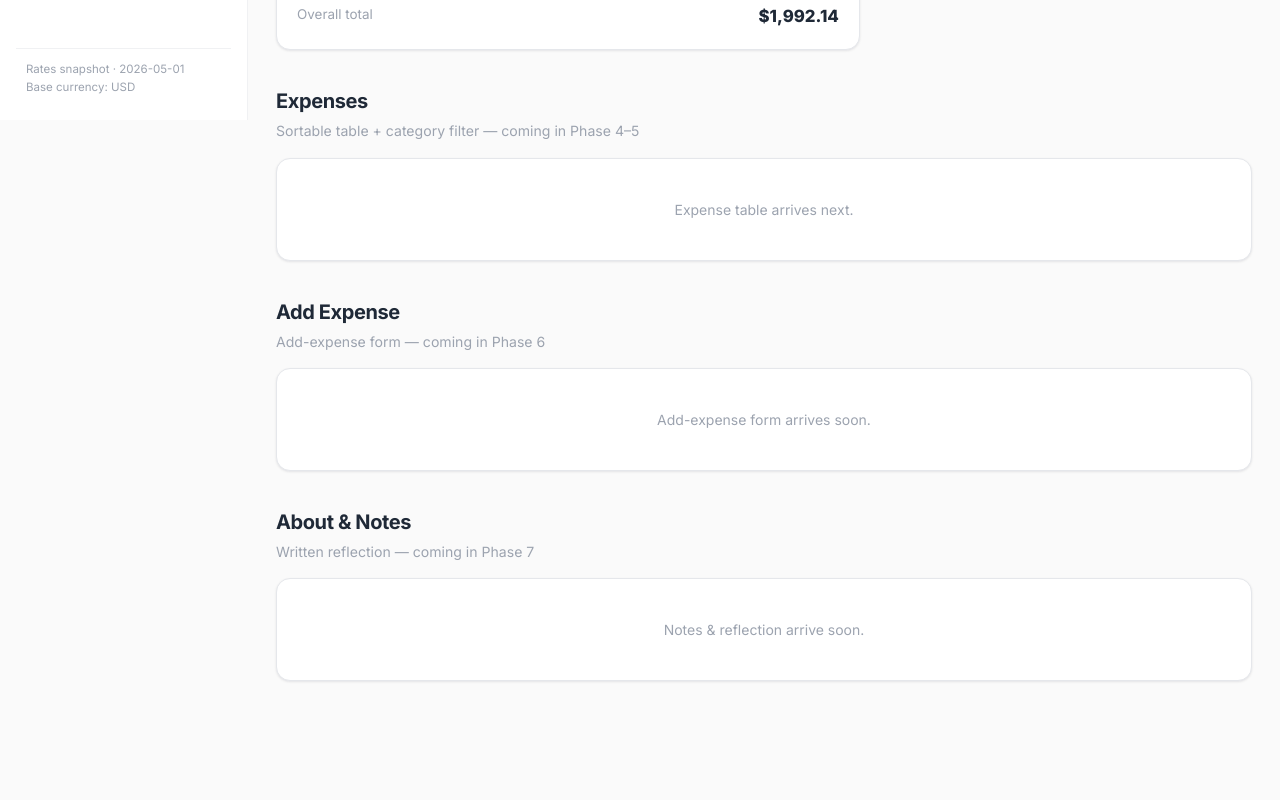
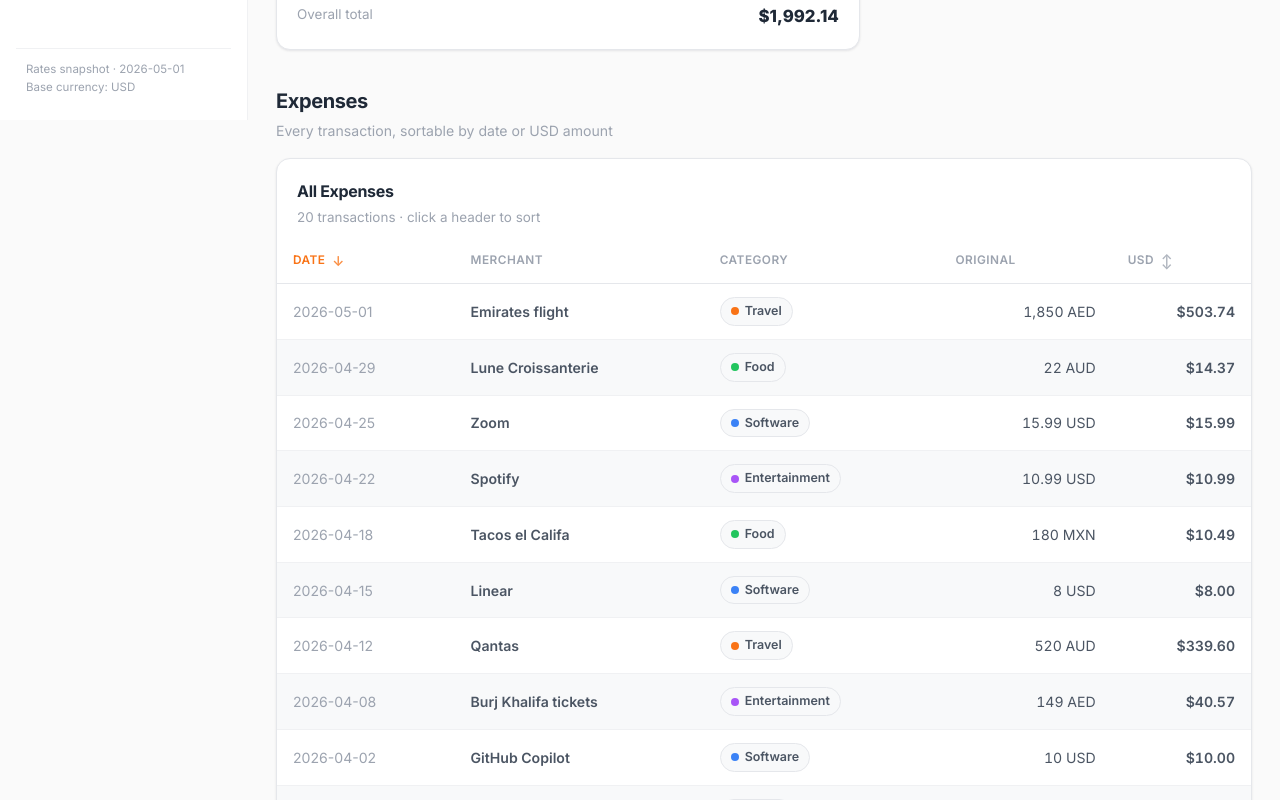
Before and after one commit to Sambitasterio/SpendLens, a React (Vite) app: page / in a window 1280 px wide. Shown: the part 680-1480 px from the top of the page. Before the commit the page ends 1425 px from the top, so only its background shows below. Built offline with nearby package versions, Linux system fonts and the light colour scheme.

Commit message:
sortable expense table (date / USD, asc/desc)

```diff
--- a/src/App.jsx
+++ b/src/App.jsx
@@ -4,6 +4,7 @@
 import Sidebar from './components/Sidebar.jsx';
 import Topbar from './components/Topbar.jsx';
 import SummaryDashboard from './components/SummaryDashboard.jsx';
+import ExpenseTable from './components/ExpenseTable.jsx';
 
 export default function App() {
   const [active, setActive] = useState('dashboard');
@@ -36,9 +37,9 @@
         <section id="expenses" className="section">
           <div className="section-head">
             <h2>Expenses</h2>
-            <p>Sortable table + category filter — coming in Phase 4–5</p>
+            <p>Every transaction, sortable by date or USD amount</p>
           </div>
-          <div className="card card-pad empty-state">Expense table arrives next.</div>
+          <ExpenseTable expenses={expenses} rates={RATES} />
         </section>
 
         <section id="add" className="section">
--- /dev/null
+++ b/src/components/ExpenseTable.jsx
@@ -0,0 +1,97 @@
+import { useMemo, useState } from 'react';
+import { withUSD } from '../lib/currency.js';
+import { fmtUSD, fmtOriginal, colorFor } from '../lib/format.js';
+
+// Columns the user can sort by. Each has an accessor for the sort value.
+const SORTERS = {
+  date: (e) => e.date, // ISO strings sort lexically = chronologically
+  usd: (e) => (e.usd == null ? -Infinity : e.usd),
+};
+
+export default function ExpenseTable({ expenses, rates }) {
+  const [sortKey, setSortKey] = useState('date');
+  const [sortDir, setSortDir] = useState('desc'); // 'asc' | 'desc'
+
+  const rows = useMemo(() => {
+    const withUsd = withUSD(expenses, rates);
+    const get = SORTERS[sortKey];
+    const dir = sortDir === 'asc' ? 1 : -1;
+    return [...withUsd].sort((a, b) => {
+      const av = get(a);
+      const bv = get(b);
+      if (av < bv) return -1 * dir;
+      if (av > bv) return 1 * dir;
+      return 0;
+    });
+  }, [expenses, rates, sortKey, sortDir]);
+
+  const toggleSort = (key) => {
+    if (key === sortKey) {
+      setSortDir((d) => (d === 'asc' ? 'desc' : 'asc'));
+    } else {
+      setSortKey(key);
+      setSortDir(key === 'date' ? 'desc' : 'desc');
+    }
+  };
+
+  const arrow = (key) => (sortKey !== key ? '↕' : sortDir === 'asc' ? '↑' : '↓');
+
+  return (
+    <div className="card">
+      <div className="card-pad" style={{ display: 'flex', justifyContent: 'space-between', alignItems: 'center', paddingBottom: 12 }}>
+        <div>
+          <h3 style={{ fontSize: '1rem' }}>All Expenses</h3>
+          <p style={{ margin: '4px 0 0', color: 'var(--ink-muted)', fontSize: '0.84rem' }}>
+            {rows.length} transaction{rows.length === 1 ? '' : 's'} · click a header to sort
+          </p>
+        </div>
+      </div>
+
+      <div className="table-wrap">
+        <table className="data">
+          <thead>
+            <tr>
+              <th>
+                <button className={`th-sort ${sortKey === 'date' ? 'active' : ''}`} onClick={() => toggleSort('date')}>
+                  Date <span className="th-arrow">{arrow('date')}</span>
+                </button>
+              </th>
+              <th>Merchant</th>
+              <th>Category</th>
+              <th className="num">Original</th>
+              <th className="num">
+                <button className={`th-sort ${sortKey === 'usd' ? 'active' : ''}`} onClick={() => toggleSort('usd')}>
+                  USD <span className="th-arrow">{arrow('usd')}</span>
+                </button>
+              </th>
+            </tr>
+          </thead>
+          <tbody>
+            {rows.length === 0 ? (
+              <tr>
+                <td colSpan={5}>
+                  <div className="empty-state">No expenses to show.</div>
+                </td>
+              </tr>
+            ) : (
+              rows.map((e) => (
+                <tr key={e.id}>
+                  <td style={{ whiteSpace: 'nowrap', color: 'var(--ink-muted)' }}>{e.date}</td>
+                  <td className="strong-ink">{e.merchant}</td>
+                  <td>
+                    <span className="pill">
+                      <span className="swatch" style={{ background: colorFor(e.category) }} />
+                      {e.category}
+                    </span>
+                  </td>
+                  <td className="num">{fmtOriginal(e.amount, e.currency)}</td>
+                  <td className="num strong-ink">{fmtUSD(e.usd)}</td>
+                </tr>
+              ))
+            )}
+          </tbody>
+        </table>
+      </div>
+    </div>
+  );
+}
--- a/src/styles.css
+++ b/src/styles.css
@@ -264,6 +264,22 @@
 .num { text-align: right; font-variant-numeric: tabular-nums; }
 .strong-ink { color: var(--ink); font-weight: 600; }
 
+/* sortable column header */
+.th-sort {
+  background: transparent; border: none; cursor: pointer;
+  font: inherit; color: inherit; text-transform: inherit;
+  letter-spacing: inherit; font-weight: 600;
+  display: inline-flex; align-items: center; gap: 6px;
+  padding: 0; transition: color 0.18s ease;
+}
+.th-sort:hover { color: var(--accent); }
+.th-sort.active { color: var(--accent); }
+.th-arrow {
+  font-size: 0.85rem; opacity: 0.8;
+  display: inline-grid; place-items: center;
+  width: 14px;
+}
+
 /* rank badge */
 .rank {
   display: inline-grid; place-items: center;
```
